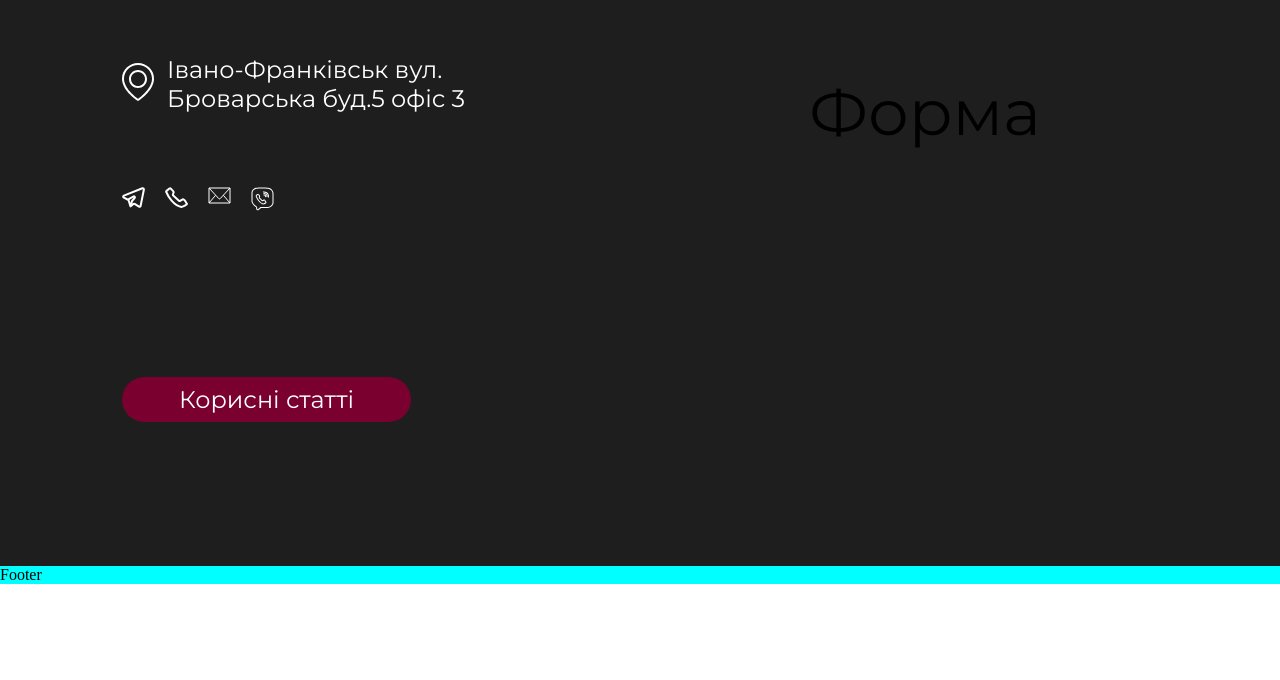
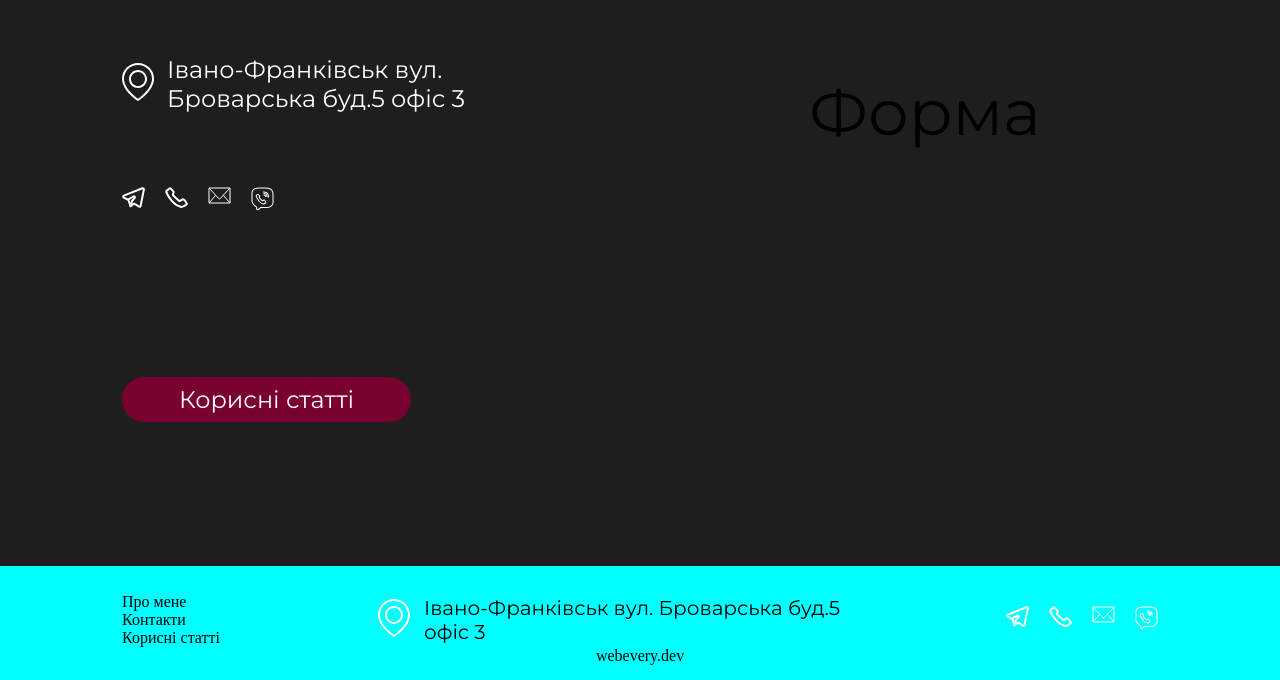
Before and after one commit to DenisTolmachev/vocal_teacher, a Next.js app: page / in a window 1280 px wide. Shown: the part 1698-2378 px from the top of the page. Before the commit the page ends 2282 px from the top, so only its background shows below. Built offline with nearby package versions, Linux system fonts and the light colour scheme.

Commit message:
added footer construcnion

```diff
--- a/src/components/footer/Footer.jsx
+++ b/src/components/footer/Footer.jsx
@@ -1,11 +1,69 @@
-import styles from './Footer.module.scss'
+import styles from "./Footer.module.scss";
+import Link from "next/link";
 
 const Footer = () => {
-    return (
-        <div className={styles.container}>
-            Footer
+  return (
+    <footer className={styles.footer}>
+      <div className={styles.footerContentWrapper}>
+        <div>
+          <ul>
+            <li>Про мене</li>
+            <li>Контакти</li>
+            <li>Корисні статті</li>
+          </ul>
         </div>
-    );
-}
+        <div className={styles.adressWrapper}>
+          <figure className={styles.adressIcon}>
+            <svg>
+              <use href="/sprite.svg#map_point" />
+            </svg>
+          </figure>
+          <p>Івано-Франківськ вул. Броварська буд.5 офіс 3 </p>
+        </div>
+
+        <div className={styles.socialIcons}>
+          <ul className={styles.socialIconsList}>
+            <li className={styles.socialIconsItem}>
+              <a href="#">
+                <svg className={styles.icon}>
+                  <use href="/sprite.svg#telegram" />
+                </svg>
+              </a>
+            </li>
+            <li className={styles.socialIconsItem}>
+              <a href="#">
+                <svg className={styles.icon}>
+                  <use href="/sprite.svg#phone" />
+                </svg>
+              </a>
+            </li>
+            <li className={styles.socialIconsItem}>
+              <a href="#">
+                <svg className={styles.icon}>
+                  <use href="/sprite.svg#email" />
+                </svg>
+              </a>
+            </li>
+            <li className={styles.socialIconsItem}>
+              <a href="#">
+                <svg className={styles.icon}>
+                  <use href="/sprite.svg#viber" />
+                </svg>
+              </a>
+            </li>
+          </ul>
+        </div>
+      </div>
+      <div className={styles.copyright}>
+        <Link
+          href="https://webevery.dev/"
+          target="_blank"
+        >
+          webevery.dev
+        </Link>
+      </div>
+    </footer>
+  );
+};
 
 export default Footer;
--- a/src/components/footer/Footer.module.scss
+++ b/src/components/footer/Footer.module.scss
@@ -1,3 +1,62 @@
-.container {
-    background-color: aqua;
+.footer {
+  background-color: aqua;
+  padding-top: 27px;
+  padding-bottom: 15px;
+  padding-left: 122px;
+  padding-right: 122px;
 }
+
+.footerContentWrapper {
+  display: flex;
+  flex-direction: row;
+  justify-content: space-between;
+  align-items: center;
+}
+
+.adressWrapper {
+  display: flex;
+  align-items: center;
+  gap: 14px;
+  max-width: 470px;
+
+  & p {
+    color: var(--secondary_color);
+    font-family: var(--font-monts);
+    font-size: 20px;
+    font-style: normal;
+    font-weight: 400;
+    line-height: normal;
+  }
+}
+
+.adressIcon {
+  color: var(--primary_color);
+
+  & svg {
+    width: 32px;
+    height: 38px;
+    fill: currentColor;
+  }
+}
+
+.socialIconsList {
+  display: flex;
+  flex-direction: row;
+  gap: 20px;
+}
+
+.socialIconsItem {
+  color: var(--secondary_color);
+}
+
+.icon {
+  width: 23px;
+  height: 24px;
+  margin: 0;
+  padding: 0;
+  fill: currentColor;
+}
+
+.copyright {
+  text-align: center;
+}
```
Also changed, not shown: src/data/linksArr.js (added, +17 -0 lines).
